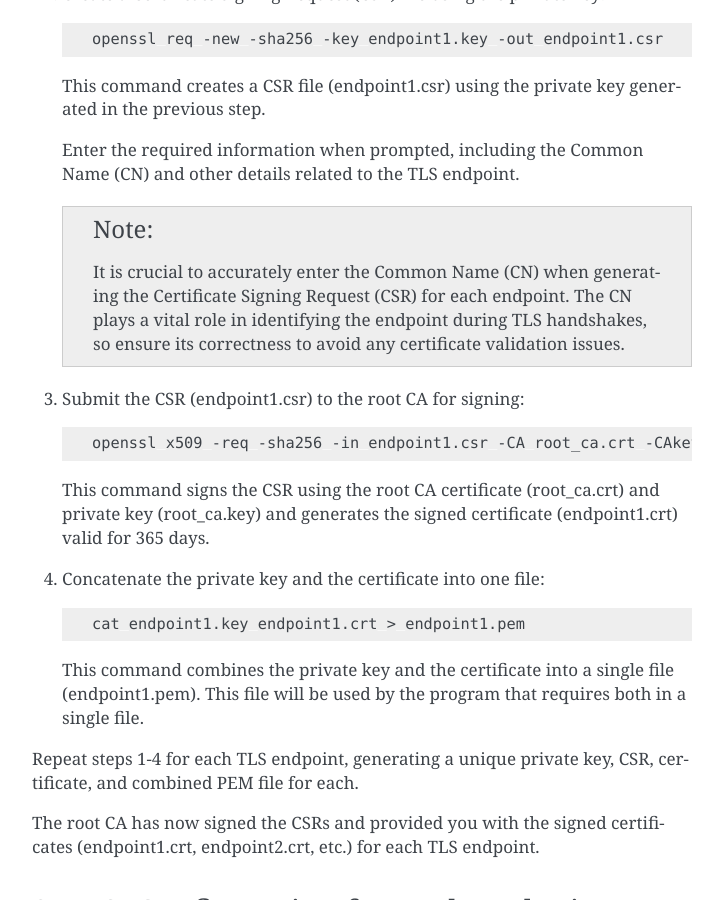
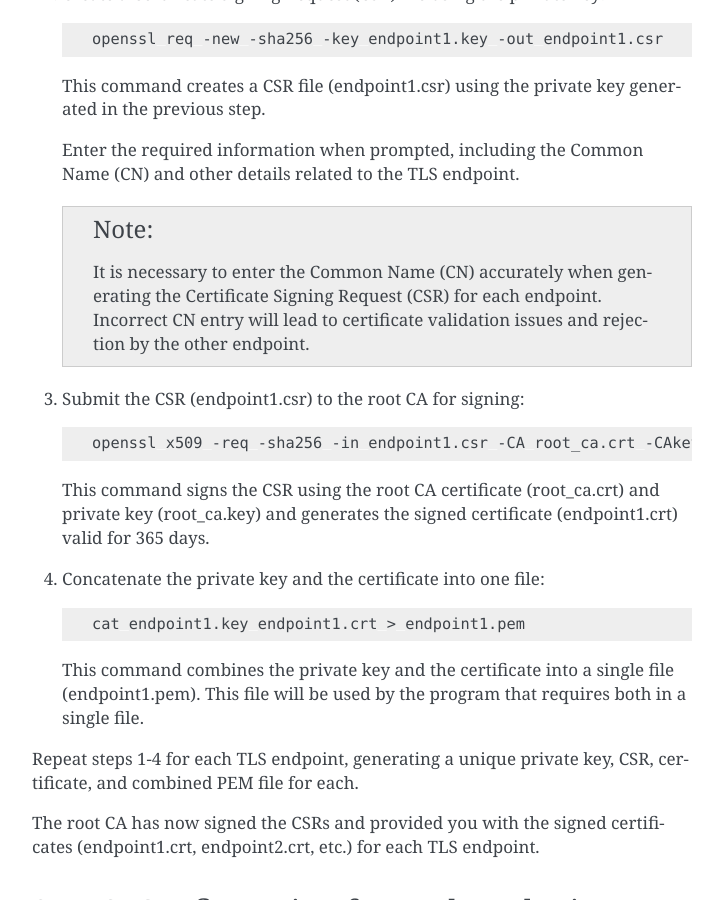
Before and after one commit to BenIlies/NoPASARAN, a Sphinx documentation site: the page built from docs/tutorial/setup_tls_tunnel.rst, in a window 1280 px wide and 900 px high, scrolled down 1260 px. Shown: the whole window, without its empty margins (388-1111 px from the left). Built offline with Sphinx 7.4.7, drawn with Linux system fonts in a browser that asks for light colours.

Commit message:
doc patch

```diff
--- a/docs/tutorial/setup_tls_tunnel.rst
+++ b/docs/tutorial/setup_tls_tunnel.rst
@@ -53,7 +53,7 @@ To generate certificates for the TLS endpoints signed by the root CA certificate
 
    .. note::
 
-      It is crucial to accurately enter the Common Name (CN) when generating the Certificate Signing Request (CSR) for each endpoint. The CN plays a vital role in identifying the endpoint during TLS handshakes, so ensure its correctness to avoid any certificate validation issues.
+      It is necessary to enter the Common Name (CN) accurately when generating the Certificate Signing Request (CSR) for each endpoint. Incorrect CN entry will lead to certificate validation issues and rejection by the other endpoint.
 
 3. Submit the CSR (endpoint1.csr) to the root CA for signing:
 
```
